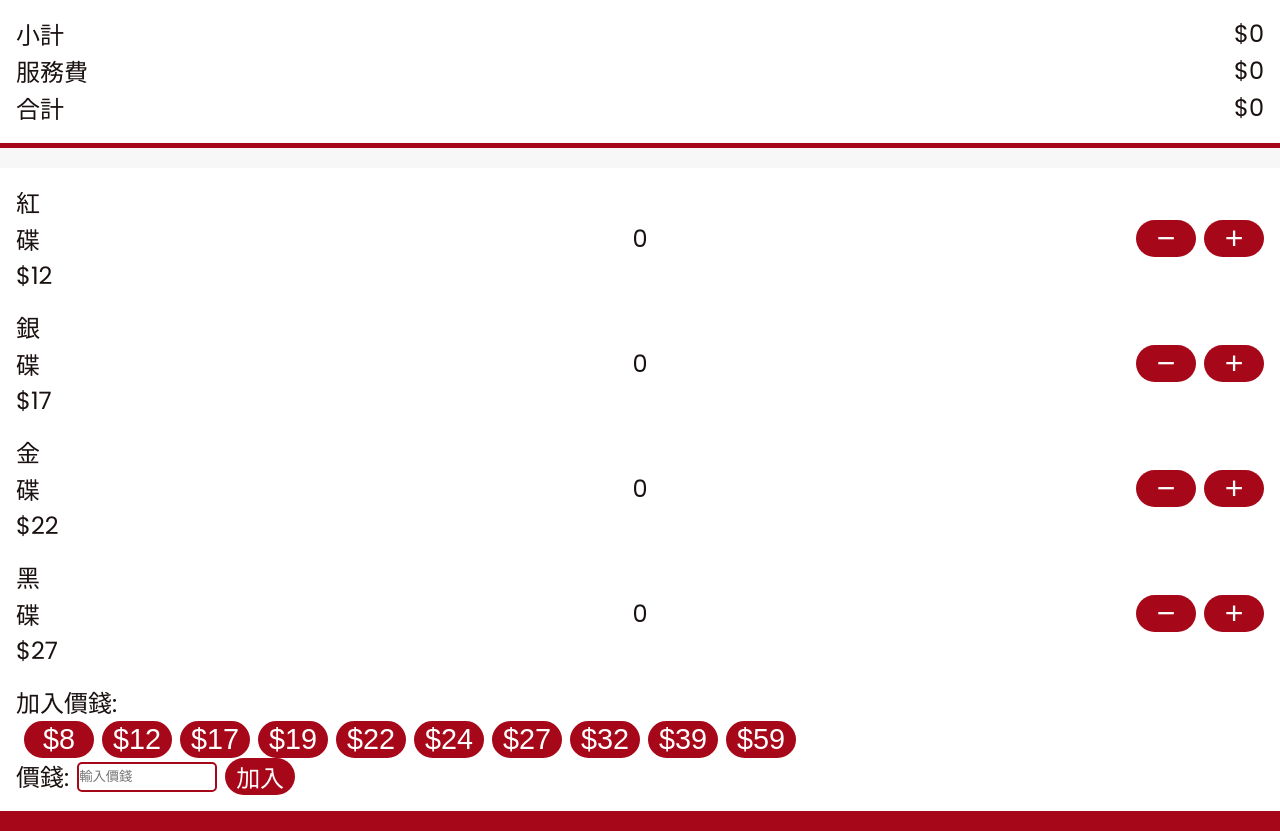
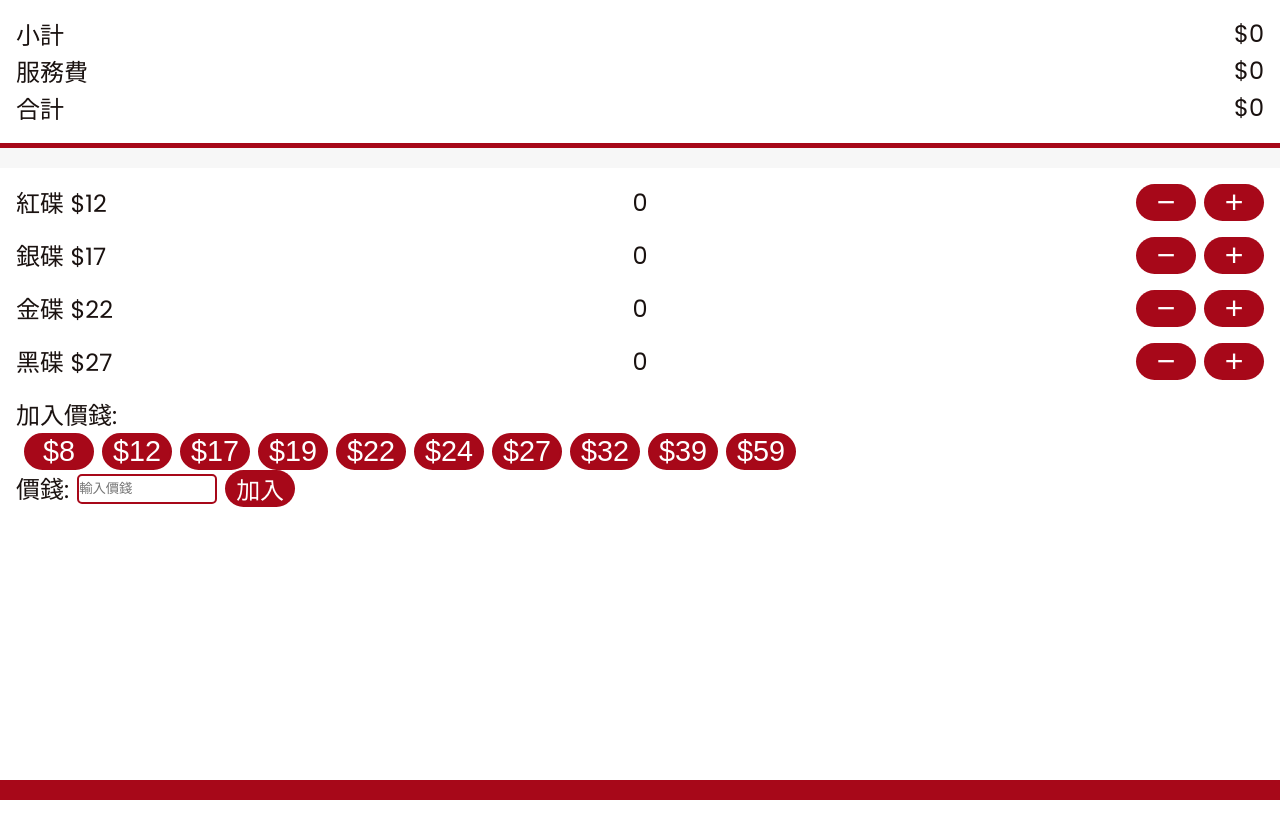
Before and after one commit to man7788/sushiro-calculator, a React (Vite) app in the folder calculator/: page / in a window 1280 px wide. After the commit the page ends 800 px from the top, so only its background shows below. Built offline with nearby package versions, Linux system fonts and the light colour scheme.

Commit message:
Add delete button style

```diff
--- a/calculator/src/Components/Items/Item.module.css
+++ b/calculator/src/Components/Items/Item.module.css
@@ -6,7 +6,18 @@
 }
 
 .delete {
+  display: flex;
+  align-items: center;
+  justify-content: space-between;
+}
+
+.delete button {
+  background-color: rgb(167, 8, 25);
+  border: none;
+  border-radius: 100px;
+  color: #fff;
   width: 40px;
+  height: 30px;
 }
 
 .ItemAmount {
@@ -29,6 +40,7 @@
   margin: 0 0 0 0.5rem;
 }
 
-.ItemControl button:active {
+.ItemControl button:active,
+.delete button:active {
   background-color: rgb(26, 18, 16);
 }
```
